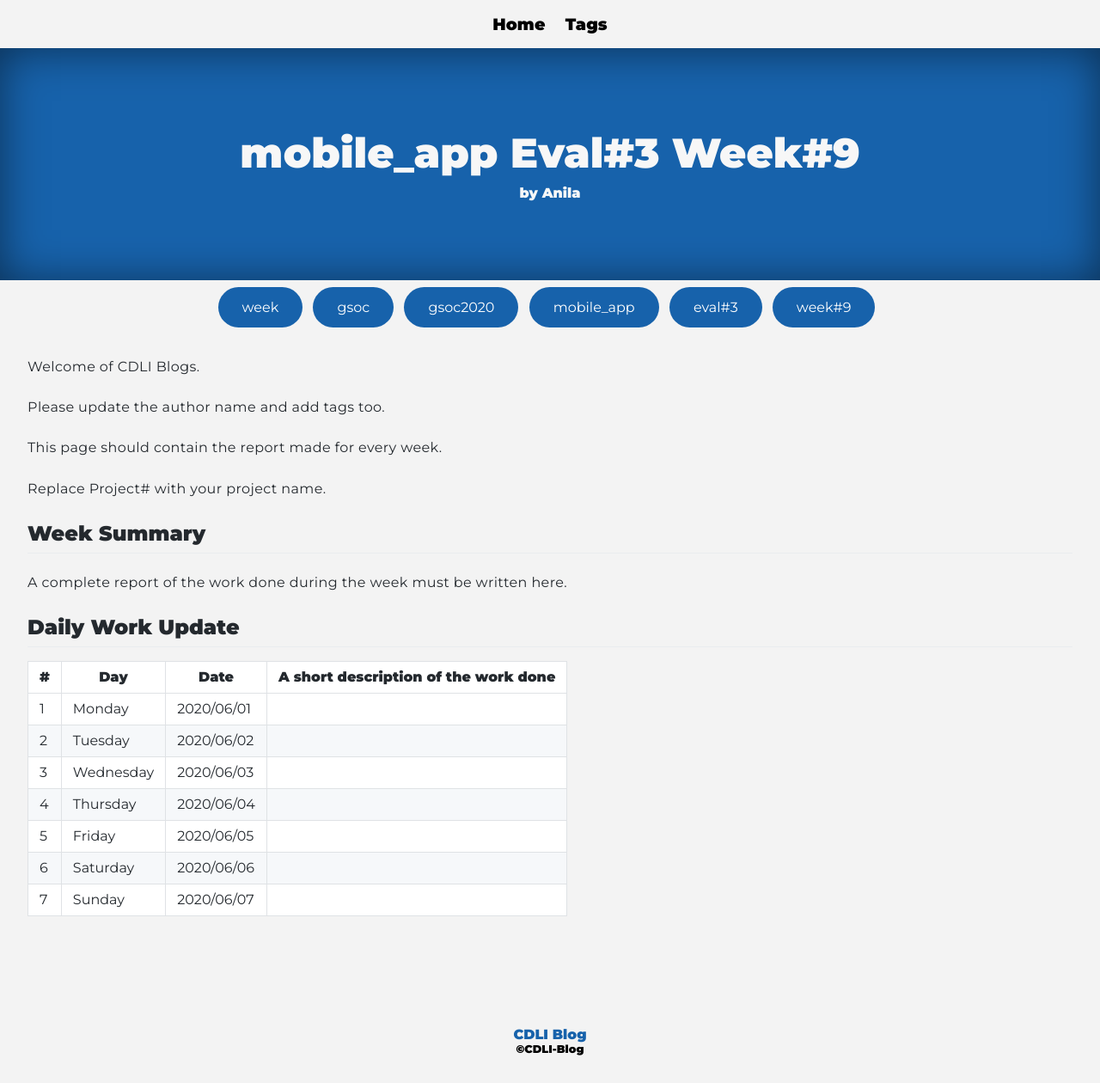
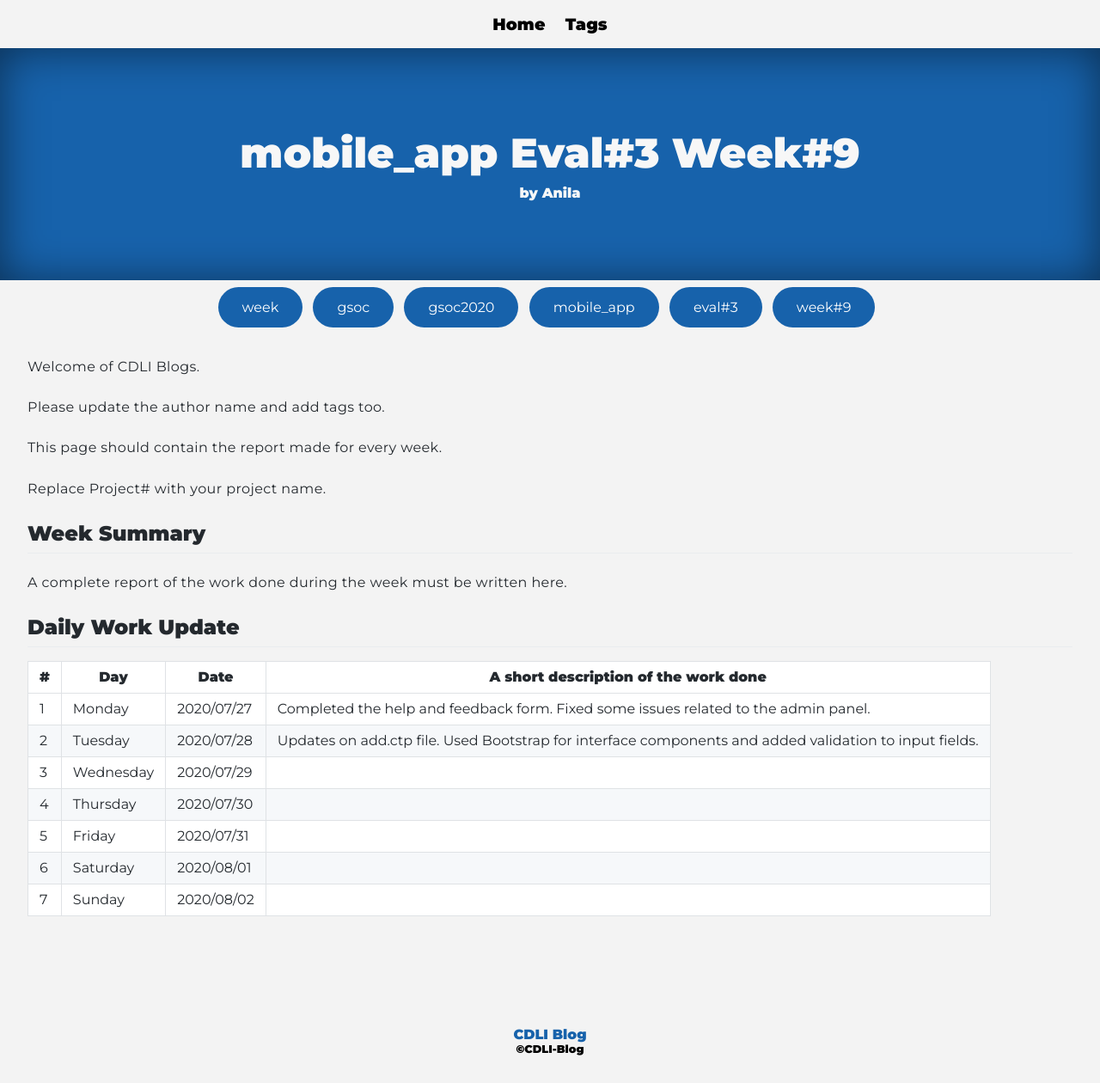
Before and after one commit to cdli-gh/blog, a Jekyll site: the page built from _blog/gsoc20/mobile_app/posts/11_week9.md, in a window 1280 px wide. Shown: the whole page at 86% size. Built offline with Jekyll 4.4.1, drawn with Linux system fonts in a browser that asks for light colours; Markdown is read by kramdown in place of the engine named in the settings.

Commit message:
Update 11_week9.md

```diff
--- a/_blog/gsoc20/mobile_app/posts/11_week9.md
+++ b/_blog/gsoc20/mobile_app/posts/11_week9.md
@@ -21,10 +21,10 @@ A complete report of the work done during the week must be written here.
 
 |\#|Day|Date|A short description of the work done|
 |---	|---	|---	|---	|
-|1   	| Monday 	|   2020/06/01	|   	|
-|2   	| Tuesday  	|   2020/06/02	|   	|
-|3   	| Wednesday  	|  2020/06/03 	|   	|
-|4   	| Thursday  	|   2020/06/04	|   	|
-|5   	| Friday  	|   2020/06/05	|   	|
-|6   	| Saturday  	|   2020/06/06	|   	|
-|7   	| Sunday  	|   2020/06/07	|   	|
+|1   	| Monday 	|   2020/07/27	|Completed the help and feedback form. Fixed some issues related to the admin panel.    	|
+|2   	| Tuesday  	|   2020/07/28	|Updates on add.ctp file. Used Bootstrap for interface components and added validation to input fields.    	|
+|3   	| Wednesday  	|  2020/07/29 	|   	|
+|4   	| Thursday  	|   2020/07/30	|   	|
+|5   	| Friday  	|   2020/07/31	|   	|
+|6   	| Saturday  	|   2020/08/01	|   	|
+|7   	| Sunday  	|   2020/08/02	|   	|
```
